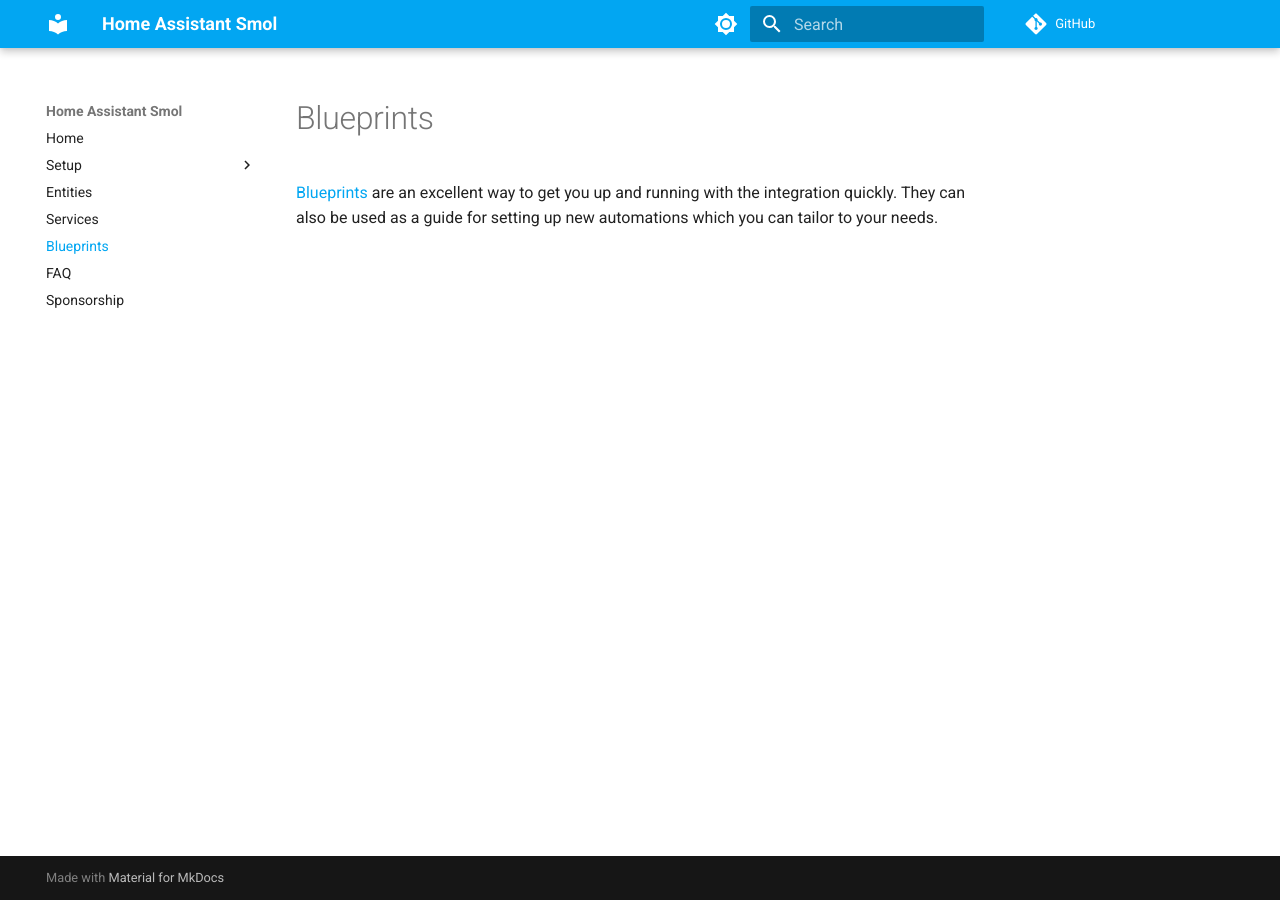
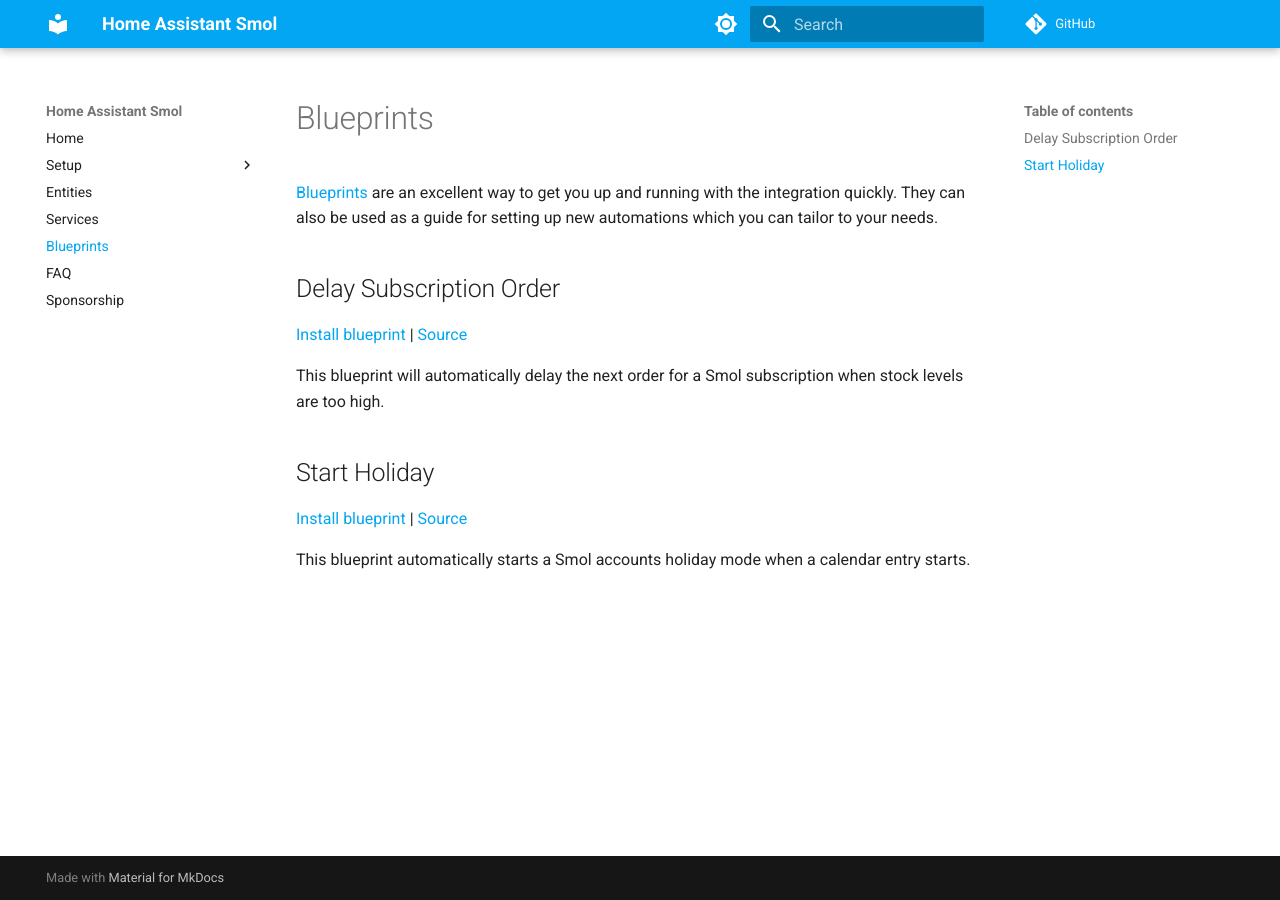
Before and after one commit to BottlecapDave/HomeAssistant-Smol, an MkDocs documentation site: the page built from _docs/blueprints.md, in a window 1280 px wide. Built offline with MkDocs 1.6.1 and Material for MkDocs 9.7.7, drawn with Linux system fonts in a browser that asks for light colours; comment, search, counter and statistics services are not loaded.

Commit message:
docs: Added blueprints

```diff
--- a/_docs/blueprints.md
+++ b/_docs/blueprints.md
@@ -1,3 +1,15 @@
 # Blueprints
 
 [Blueprints](https://www.home-assistant.io/docs/automation/using_blueprints/) are an excellent way to get you up and running with the integration quickly. They can also be used as a guide for setting up new automations which you can tailor to your needs.
+
+## Delay Subscription Order
+
+[Install blueprint](https://my.home-assistant.io/redirect/blueprint_import/?blueprint_url=https%3A%2F%2Fgithub.com%2FBottlecapDave%2FHomeAssistant-Smol%2Fblob%2Fmain%2F_docs%2Fblueprints%2Fsmol_delay_order.yaml) | [Source](./blueprints/smol_delay_order.yaml)
+
+This blueprint will automatically delay the next order for a Smol subscription when stock levels are too high.
+
+## Start Holiday
+
+[Install blueprint](https://my.home-assistant.io/redirect/blueprint_import/?blueprint_url=https%3A%2F%2Fgithub.com%2FBottlecapDave%2FHomeAssistant-Smol%2Fblob%2Fmain%2F_docs%2Fblueprints%2Fsmol_holiday_calendar_start.yaml) | [Source](./blueprints/smol_holiday_calendar_start.yaml)
+
+This blueprint automatically starts a Smol accounts holiday mode when a calendar entry starts.
```
Also changed, not shown: 2 other files.
